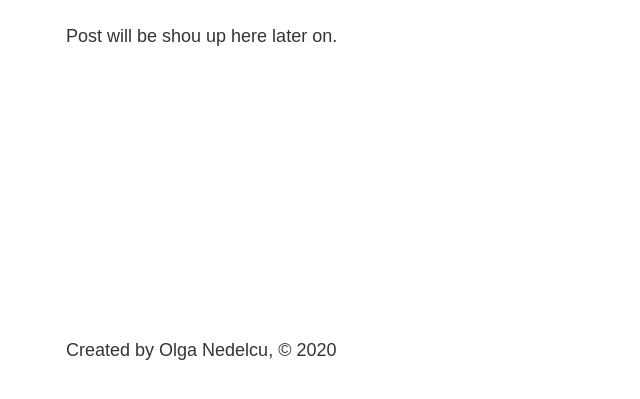
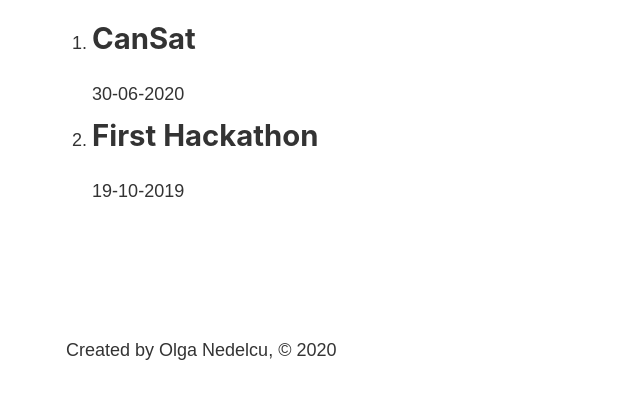
Before and after one commit to olganedelcu/hack-club-malagon-site, a Gatsby site: page /blog in a window 1280 px wide. Shown: the part 393-792 px from the top of the page, without its empty margins (217-857 px from the left). Built offline with nearby package versions, Linux system fonts and the light colour scheme; Gatsby itself is replaced by a stand-in of ours.

Commit message:
added a query for posts

```diff
--- a/src/pages/blog.js
+++ b/src/pages/blog.js
@@ -1,14 +1,38 @@
 import React from 'react'
+import { graphql , useStaticQuery } from 'gatsby'
 
 import Layout from '../components/layout'
 
 
 const BlogContent = () => {
+    const data = useStaticQuery(graphql`
+    query {
+        allMarkdownRemark {
+            edges {
+                node {
+                    frontmatter{
+                        title
+                        date
+                    }
+                }
+            }
+        }
+    }
+    `)
     return (
         <div>
             <Layout>
             <h1>Blog</h1>
-            <p>Post will be shou up here later on.</p>
+            <ol>
+                {data.allMarkdownRemark.edges.map((edge) => {
+                    return (
+                        <li>
+                            <h2>{edge.node.frontmatter.title} </h2>
+                            <p>{edge.node.frontmatter.date} </p>
+                        </li>
+                    )
+                })}
+            </ol>
             </Layout>
         </div>
     )
--- a/src/posts/cansat.md
+++ b/src/posts/cansat.md
@@ -1,6 +1,6 @@
 ---
  title: "CanSat"
- date : "02-01-2020"
+ date : "30-06-2020"
 ---
 
 We participate in CanSat a student's competition
```
